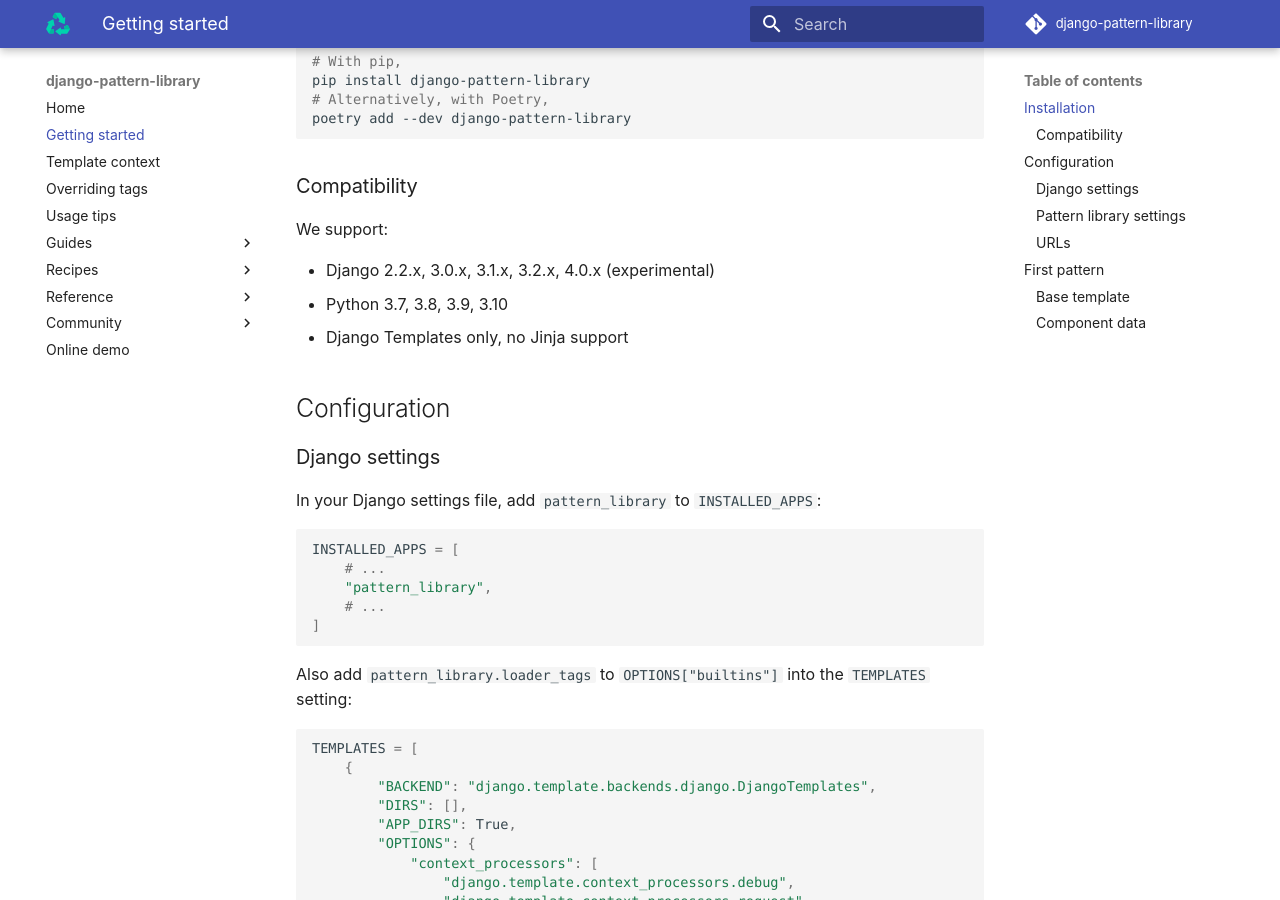
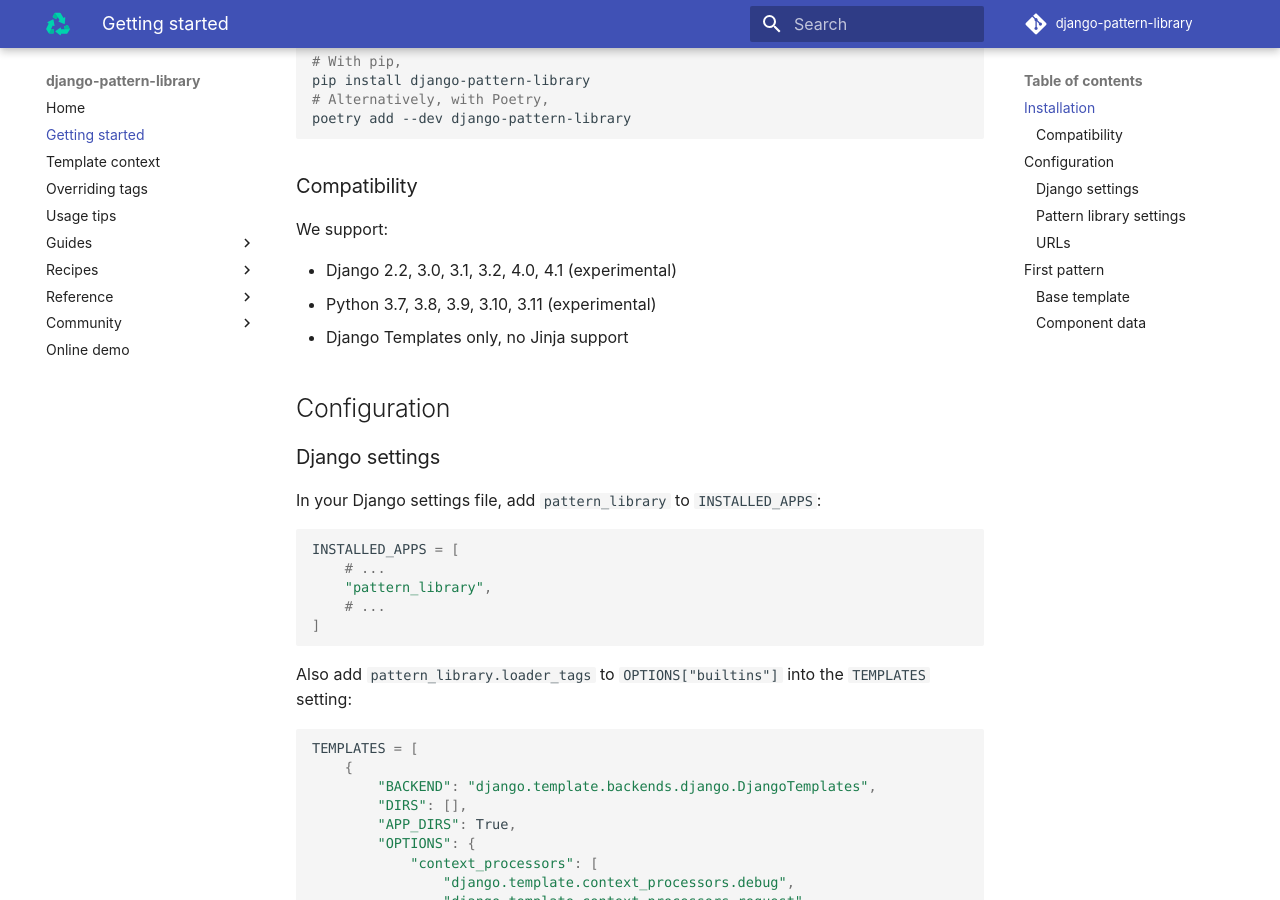
Before and after one commit to torchbox/django-pattern-library, an MkDocs documentation site: the page built from docs/getting-started.md, in a window 1280 px wide and 900 px high, scrolled down 322 px. Built offline with MkDocs 1.6.1 and Material for MkDocs 9.7.7, drawn with Linux system fonts in a browser that asks for light colours; comment, search, counter and statistics services are not loaded.

Commit message:
Add docs & tentative support mentions for Python 3.11

```diff
--- a/docs/getting-started.md
+++ b/docs/getting-started.md
@@ -17,8 +17,8 @@
 
 We support:
 
-- Django 2.2.x, 3.0.x, 3.1.x, 3.2.x, 4.0.x (experimental)
-- Python 3.7, 3.8, 3.9, 3.10
+- Django 2.2, 3.0, 3.1, 3.2, 4.0, 4.1 (experimental)
+- Python 3.7, 3.8, 3.9, 3.10, 3.11 (experimental)
 - Django Templates only, no Jinja support
 
 ## Configuration
--- a/pyproject.toml
+++ b/pyproject.toml
@@ -21,6 +21,7 @@
     "Programming Language :: Python :: 3.8",
     "Programming Language :: Python :: 3.9",
     "Programming Language :: Python :: 3.10",
+    "Programming Language :: Python :: 3.11",
     "Framework :: Django",
     "Framework :: Django :: 2.2",
     "Framework :: Django :: 3.0",
```
Also changed, not shown: 2 other files.
